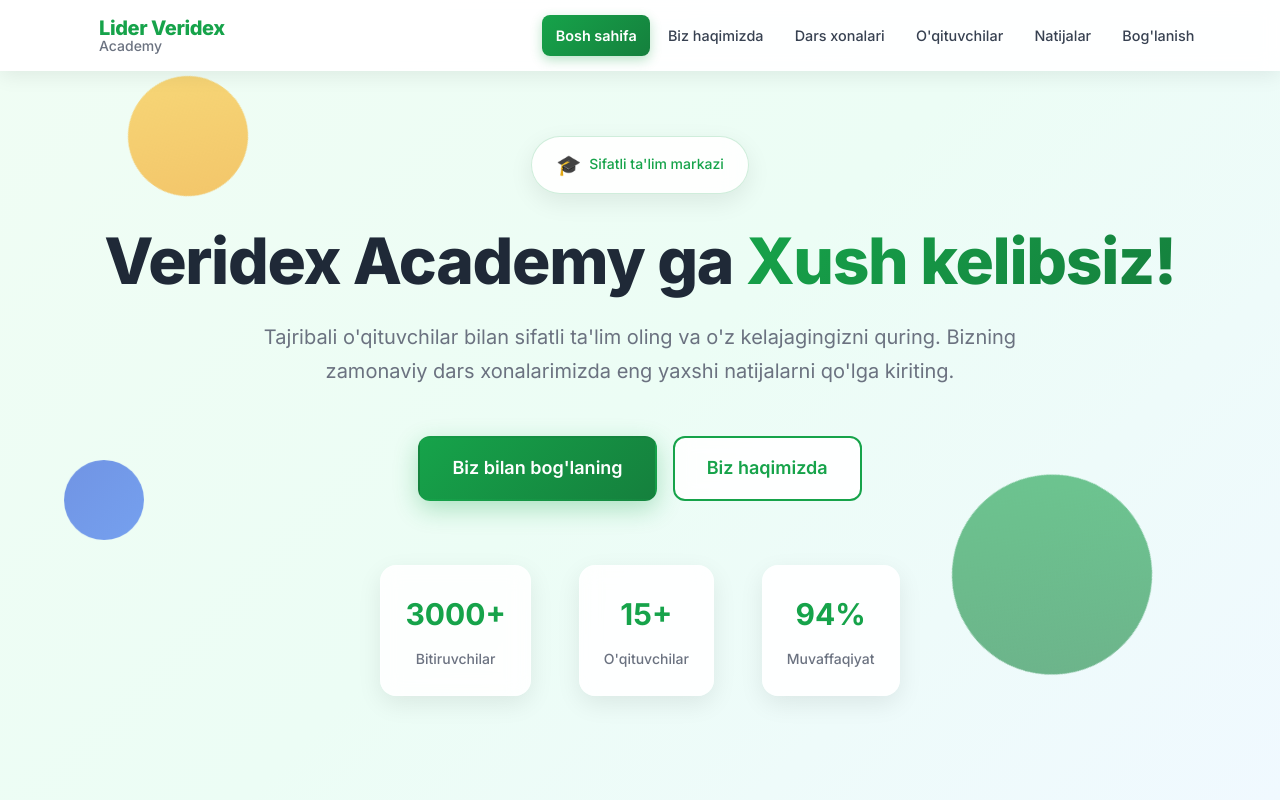
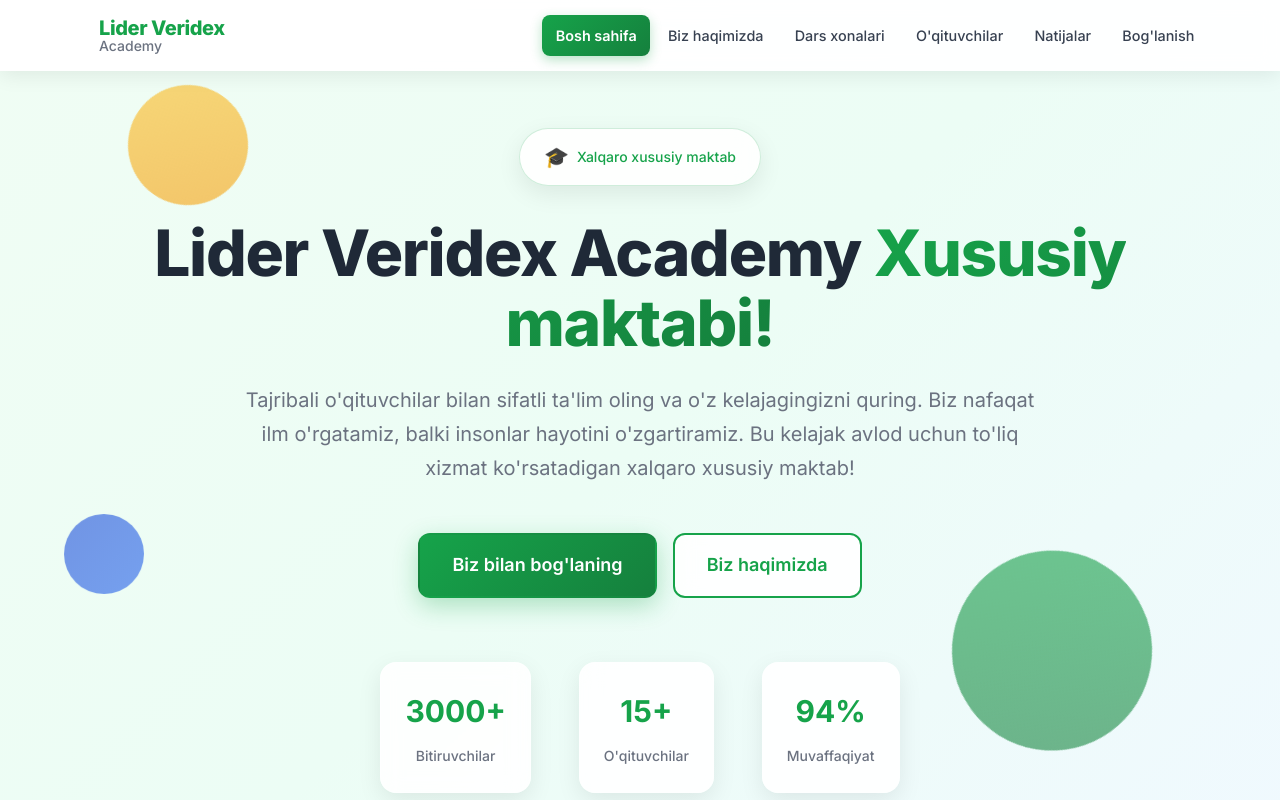
Before and after one commit to Conordeveloper0084/Lider-Veridex-Academy-Web-Site, a plain HTML site: page index.html in a window 1280 px wide. Shown: the top 800 px of the page. Drawn offline with nearby package versions, Linux system fonts and the light colour scheme; files that its build step writes are made by us from their sources.

Commit message:
Texts has been updated

```diff
--- a/index.html
+++ b/index.html
@@ -64,16 +64,15 @@
       <div class="hero-content">
         <div class="hero-badge">
           <span class="badge-icon">🎓</span>
-          <span>Sifatli ta'lim markazi</span>
+          <span>Xalqaro xususiy maktab</span>
         </div>
         <h1 class="hero-title">
-          Veridex Academy ga
-          <span class="highlight">Xush kelibsiz!</span>
+          Lider Veridex Academy
+          <span class="highlight">Xususiy maktabi!</span>
         </h1>
         <p class="hero-description">
           Tajribali o'qituvchilar bilan sifatli ta'lim oling va o'z
-          kelajagingizni quring. Bizning zamonaviy dars xonalarimizda eng
-          yaxshi natijalarni qo'lga kiriting.
+          kelajagingizni quring. Biz nafaqat ilm o'rgatamiz, balki insonlar hayotini o'zgartiramiz. Bu kelajak avlod uchun to'liq xizmat ko'rsatadigan xalqaro xususiy maktab!
         </p>
         <div class="hero-buttons">
           <a href="#contact" class="btn btn-primary">Biz bilan bog'laning</a>
```
